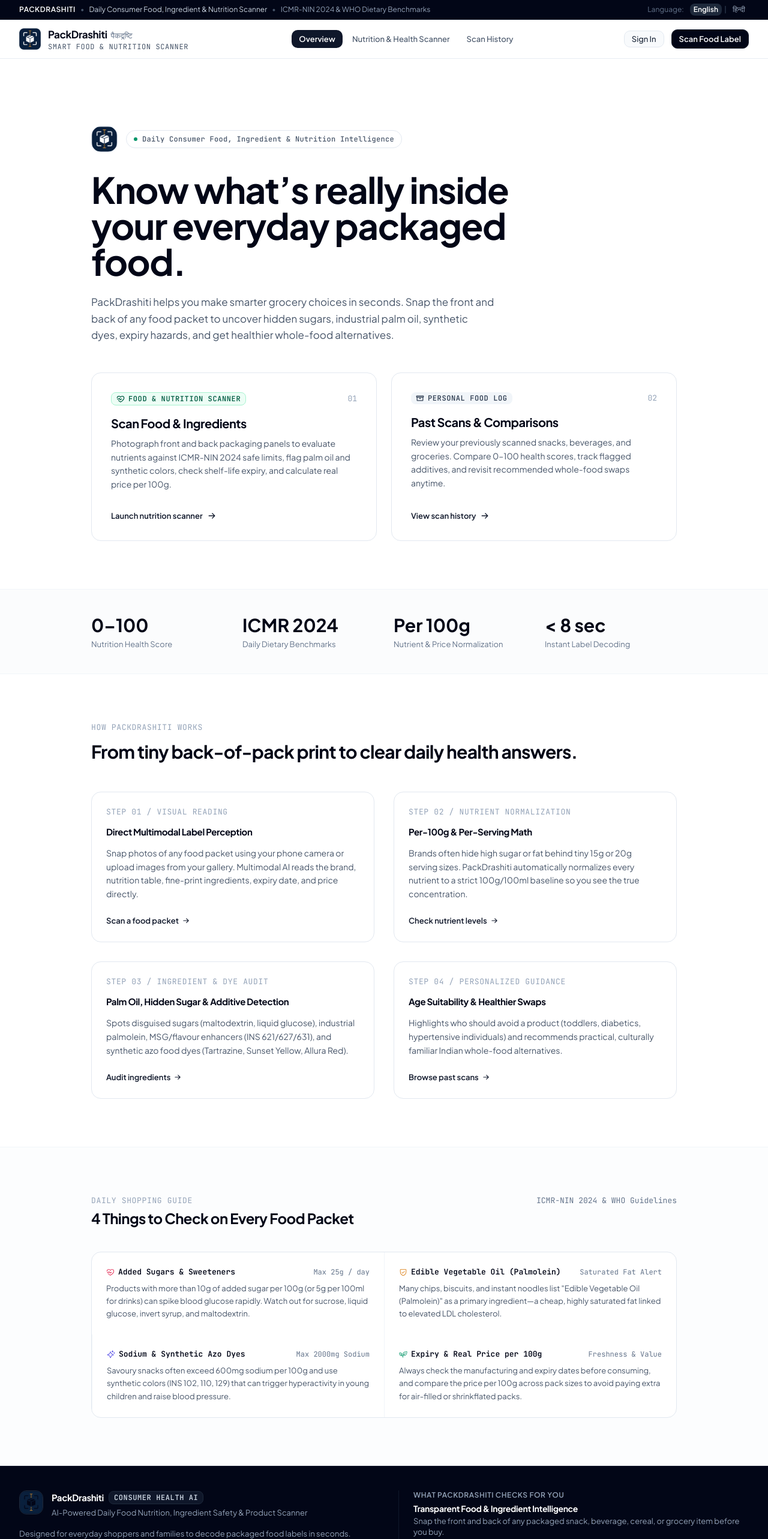
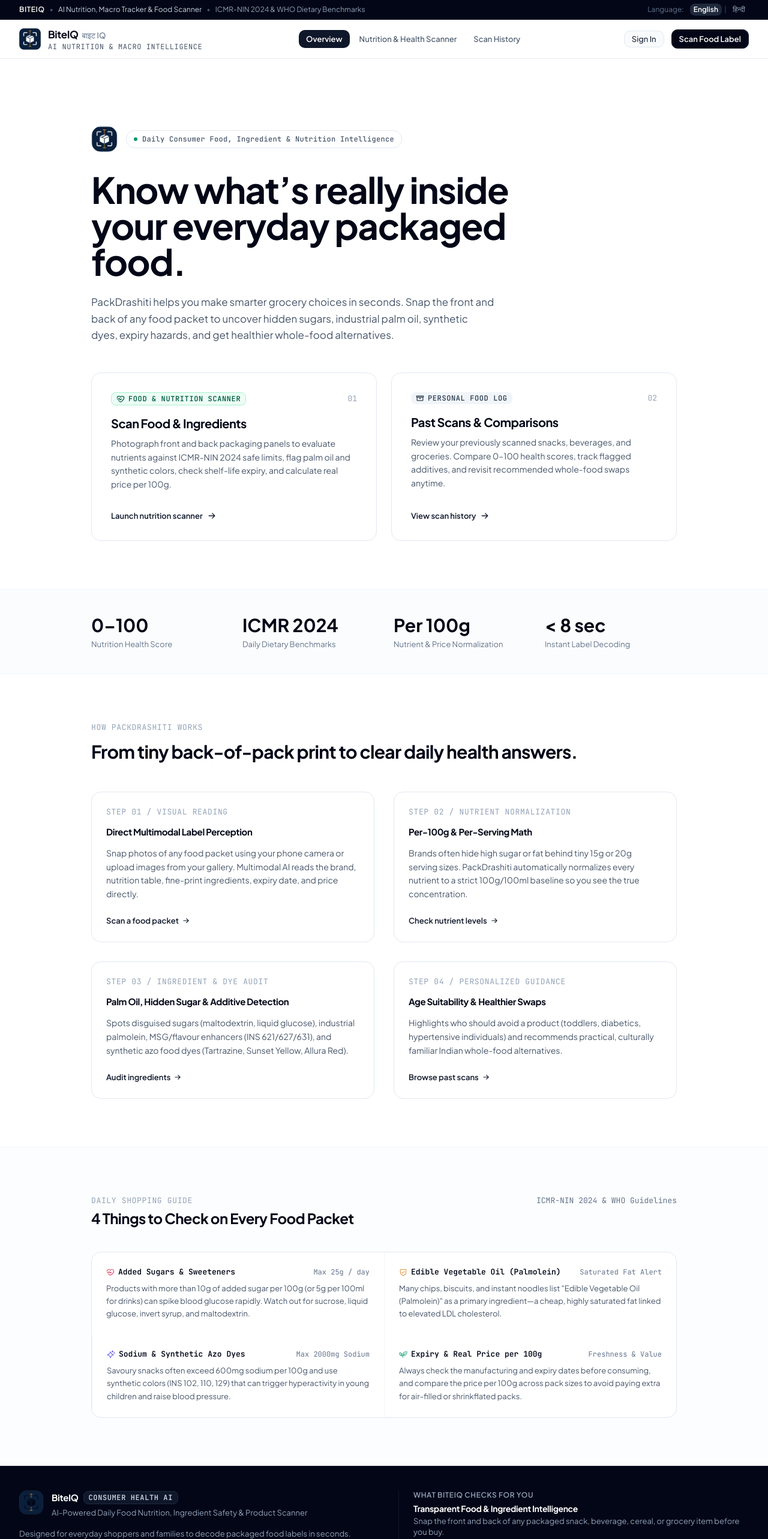
Before and after one commit to z-lovejeet/PackDrishti, a React (Vite) app in the folder frontend/: page /#landing in a window 1280 px wide. Shown: the top 2566 px of the page at 60% size. Built offline with nearby package versions, Linux system fonts and the light colour scheme; no server answers.

Commit message:
feat(ui): update brand masthead and footer styling to BiteIQ

```diff
--- a/frontend/src/components/layout/Footer.tsx
+++ b/frontend/src/components/layout/Footer.tsx
@@ -14,13 +14,13 @@
             <div className="flex items-start gap-3.5">
               <img
                 src="/logo.png"
-                alt="PackDrashiti Logo"
+                alt="BiteIQ Logo"
                 className="w-10 h-10 rounded-lg object-contain shrink-0 shadow-2xs border border-slate-800"
               />
               <div>
                 <div className="flex items-center gap-2">
                   <span className="font-heading font-bold text-white text-base tracking-tight">
-                    PackDrashiti
+                    BiteIQ
                   </span>
                   <span className="text-2xs uppercase font-mono font-semibold tracking-wider px-2 py-0.5 rounded bg-slate-900 text-slate-300 border border-slate-800">
                     Consumer Health AI
@@ -56,7 +56,7 @@
           <div className="space-y-4 lg:pl-6 lg:border-l lg:border-slate-900">
             <div>
               <span className="text-2xs uppercase font-semibold tracking-wider text-slate-400 block mb-1">
-                What PackDrashiti Checks For You
+                What BiteIQ Checks For You
               </span>
               <h4 className="text-sm font-bold text-white">
                 Transparent Food &amp; Ingredient Intelligence
@@ -99,7 +99,7 @@
             Built to empower everyday consumers with instant, science-backed nutrition and ingredient clarity.
           </p>
           <p className="text-slate-400 sm:text-right shrink-0">
-            PackDrashiti • Consumer Nutrition &amp; Ingredient Intelligence
+            BiteIQ • Consumer Nutrition &amp; Ingredient Intelligence
           </p>
         </div>
 
--- a/frontend/src/components/layout/Navbar.tsx
+++ b/frontend/src/components/layout/Navbar.tsx
@@ -30,11 +30,11 @@
         <div className="max-w-7xl mx-auto flex items-center justify-between gap-4">
           <div className="flex items-center gap-2 overflow-hidden text-ellipsis whitespace-nowrap">
             <span className="font-semibold tracking-wider text-white uppercase">
-              PackDrashiti
+              BiteIQ
             </span>
             <span className="text-slate-600">•</span>
             <span className="text-slate-300">
-              Daily Consumer Food, Ingredient &amp; Nutrition Scanner
+              AI Nutrition, Macro Tracker &amp; Food Scanner
             </span>
             <span className="text-slate-600 hidden md:inline">•</span>
             <span className="text-slate-400 hidden md:inline">
@@ -88,11 +88,11 @@
               handleNavClick("landing");
             }
           }}
-          aria-label="PackDrashiti Home"
+          aria-label="BiteIQ Home"
         >
           <img
             src="/logo.png"
-            alt="PackDrashiti Logo"
+            alt="BiteIQ Logo"
             className="w-9 h-9 object-contain group-hover:opacity-90 transition-opacity"
             onError={(e) => {
               (e.currentTarget as HTMLImageElement).style.display = "none";
@@ -102,14 +102,14 @@
           <div className="flex flex-col">
             <div className="flex items-baseline gap-1.5">
               <span className="text-lg font-bold font-heading tracking-tight text-slate-950">
-                PackDrashiti
+                BiteIQ
               </span>
               <span className="text-xs text-slate-500 font-hindi font-medium">
-                पैकद्रष्टि
+                बाइट IQ
               </span>
             </div>
             <span className="text-2xs font-mono uppercase tracking-wider text-slate-600 hidden sm:block">
-              Smart Food &amp; Nutrition Scanner
+              AI Nutrition &amp; Macro Intelligence
             </span>
           </div>
         </div>
```
